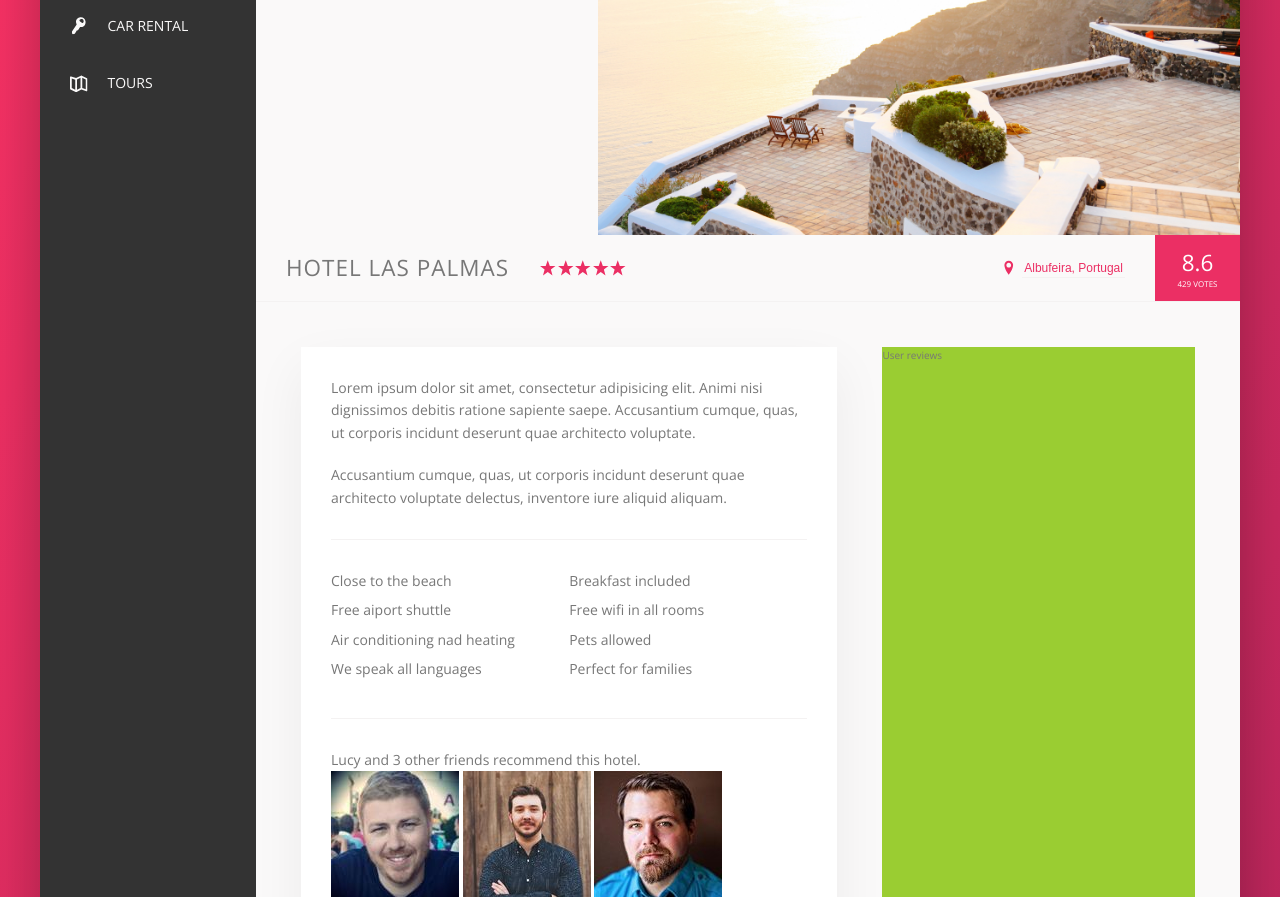
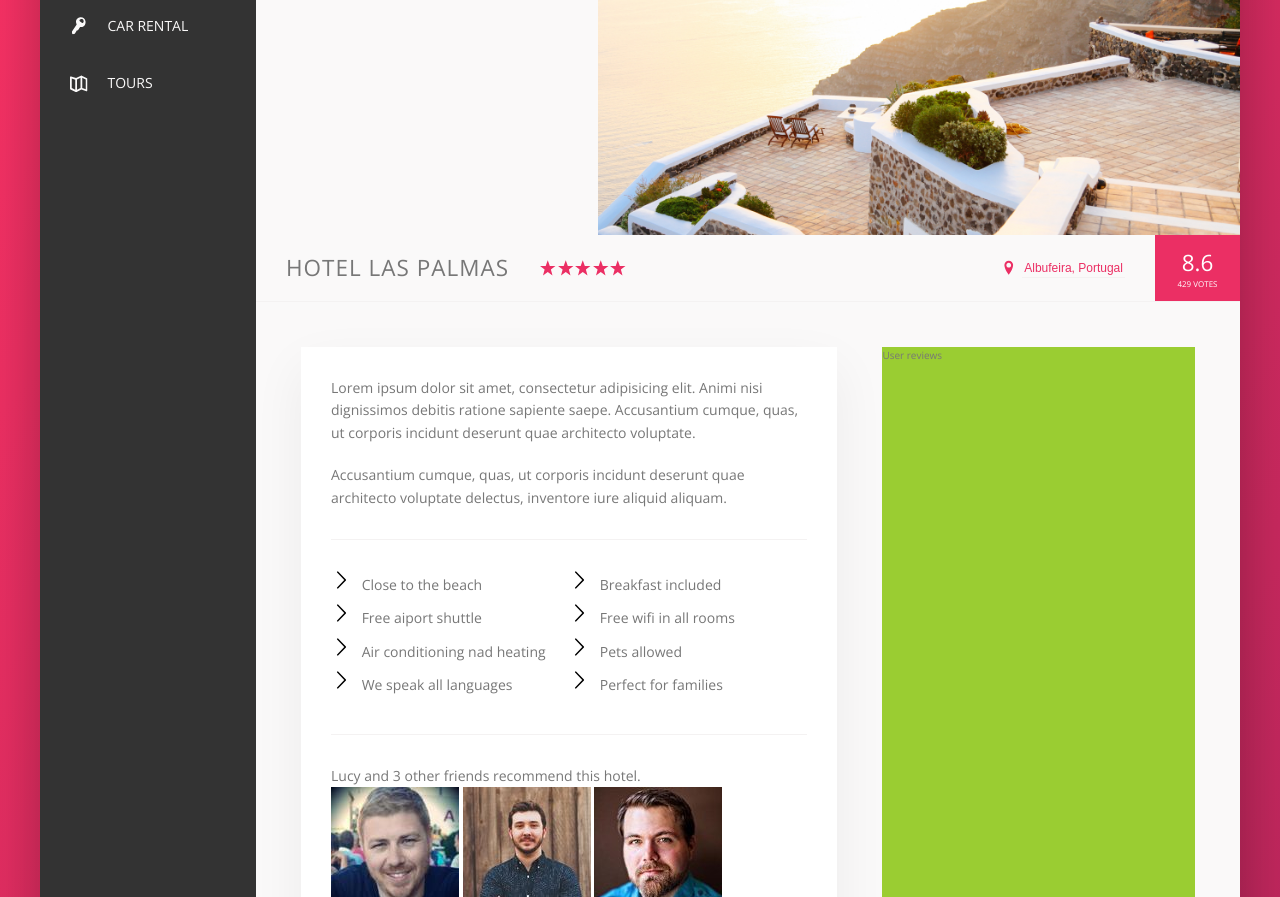
Before and after one commit to MaciejUberna/Trillo, a website: page starter/index.html in a window 1280 px wide. Shown: the part 280-1177 px from the top of the page. Drawn offline with nearby package versions, Linux system fonts and the light colour scheme; files that its build step writes are made by us from their sources.

Commit message:
Mod: sass/_components.scss added svg icon to list item. First approach (no svg color change - older browsers).

```diff
--- a/starter/sass/_components.scss
+++ b/starter/sass/_components.scss
@@ -339,6 +339,18 @@
         flex: 0 0 50%;
         margin-bottom: .7rem;
     }
+
+    &__item:before {
+        content: "";
+        display: inline-block;
+        width: 2rem;
+        height: 2rem;
+        margin-right: .7rem;
+
+        //Older browsers
+        background-image: url(../img/chevron-thin-right.svg);
+        background-size: cover;
+    }
 }
 
 ///////////////////////////////////
```
